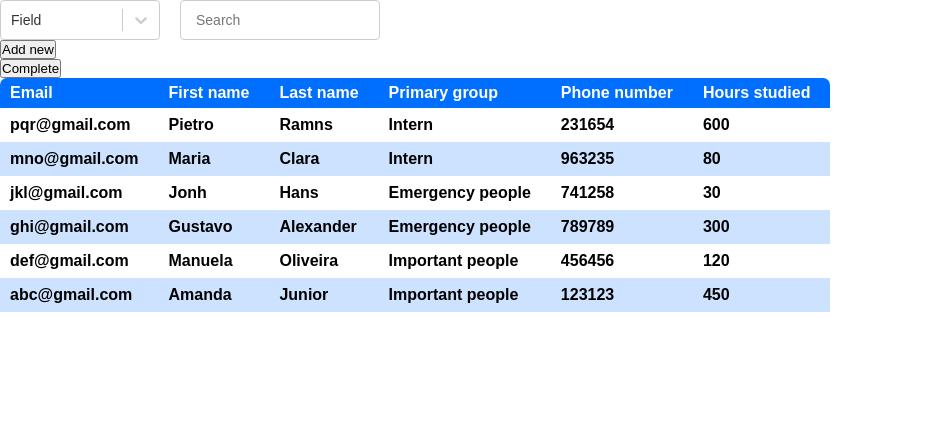
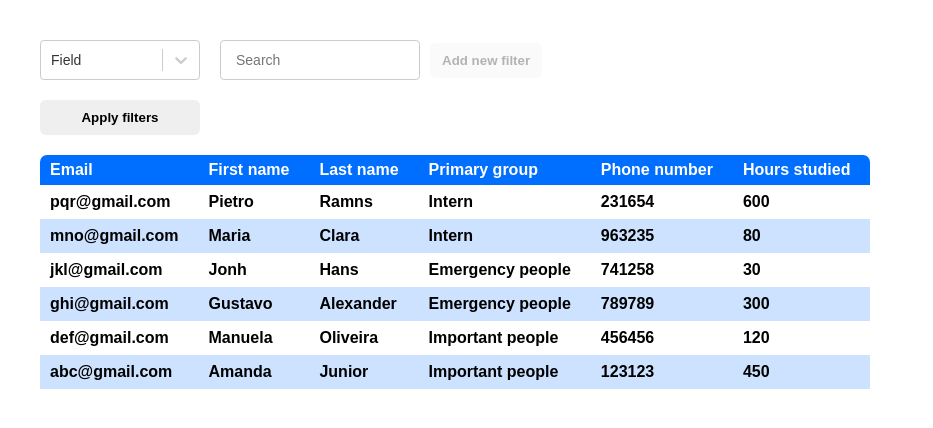
Before and after one commit to Vergiliogu/V-Coding, a React (Vite) app: page / in a window 1280 px wide. Shown: the top 428 px of the page, without its empty margins (0-933 px from the left). Built offline with nearby package versions, Linux system fonts and the light colour scheme.

Commit message:
feat: add styles and new button to Consult Page

```diff
--- /dev/null
+++ b/src/views/consult-page/consult-page.styles.ts
@@ -0,0 +1,47 @@
+import styled from "styled-components";
+
+export const PageContainer = styled.div`
+    padding: 40px;
+`;
+
+export const ContentContainer = styled.div`
+    overflow-x: auto;
+`;
+
+export const FilterBlockContainer = styled.div`
+    display: flex;
+    flex-direction: row;
+    align-items: center;
+
+    &:not(:last-of-type) {
+        padding-bottom: 30px;
+    }
+
+    @media (max-width: 640px) {
+        align-items: flex-start;
+        flex-direction: column;
+    }
+`;
+
+export const AddFilterButton = styled.button`
+    border: none;
+    padding: 10px 12px;
+    border-radius: 6px;
+    height: fit-content;
+    margin-left: 10px;
+    font-weight: 600;
+
+    @media (max-width: 640px) {
+        margin: 0 0 10px;
+    }
+`;
+
+export const RemoveFilterButton = styled(AddFilterButton)`
+    background-color: red;
+    color: white;
+`;
+
+export const ApplyFilters = styled(AddFilterButton)`
+    margin: 20px 0;
+    width: 160px;
+`;
--- a/src/views/consult-page/consult-page.tsx
+++ b/src/views/consult-page/consult-page.tsx
@@ -6,6 +6,7 @@ import { MockDataKeysProps, MockDataProps } from "../../mock-data/mock-data.type
 import mockJsonData from "../../mock-data/data.json";
 import { applyFilter } from "./helpers/filter-helper";
 import DataTable from "../../components/data-table";
+import * as S from "./consult-page.styles"
 
 const ConsultPage = () => {
     const [filterBlocks, setFilterBlocks] = useState<T.FilterDataProps[]>([])
@@ -33,23 +34,43 @@ const ConsultPage = () => {
         setFilterBlocks(filters)
     }
 
-    const handleComplete = () => {
+    const handleApplySearch = () => {
         const result = applyFilter(mockJsonData, filterBlocks)
         setCurrentData(result)
     }
 
+    const handleRemoveFilter = (filterId: string) => {
+        const filters = filterBlocks.filter(filterObj => filterObj.id !== filterId)
+        setFilterBlocks(filters)
+    }
+
     return (
-        <div>
-            <div className="header">
-                {filterBlocks.map(filterData => (
-                    <FilterBlock key={filterData.id} onChange={(search, field) => handleChange(search, field, filterData.id)} />
+        <S.PageContainer>
+            <div>
+                {filterBlocks.map((filterData, index) => (
+                    <S.FilterBlockContainer key={filterData.id}>
+                        <FilterBlock onChange={(search, field) => handleChange(search, field, filterData.id)} />
+                        {index === filterBlocks.length - 1 &&
+                            <S.AddFilterButton disabled={filterData.search === ""} onClick={addNewFilterBlock}>
+                                Add new filter
+                            </S.AddFilterButton>
+                        }
+                        {index === filterBlocks.length - 1 && index > 0 &&
+                            <S.RemoveFilterButton onClick={() => handleRemoveFilter(filterData.id)}>
+                                Remove Filter
+                            </S.RemoveFilterButton>
+                        }
+                    </S.FilterBlockContainer>
                 ))}
-                <button onClick={addNewFilterBlock}>Add new</button>
-                <br />
-                <button onClick={handleComplete}>Complete</button>
+
+                <S.ApplyFilters onClick={handleApplySearch}>
+                    Apply filters
+                </S.ApplyFilters>
+            </div>
+            <S.ContentContainer>
                 <DataTable data={currentData} />
-            </div>
-        </div>
+            </S.ContentContainer>
+        </S.PageContainer>
     );
 }
 
```
